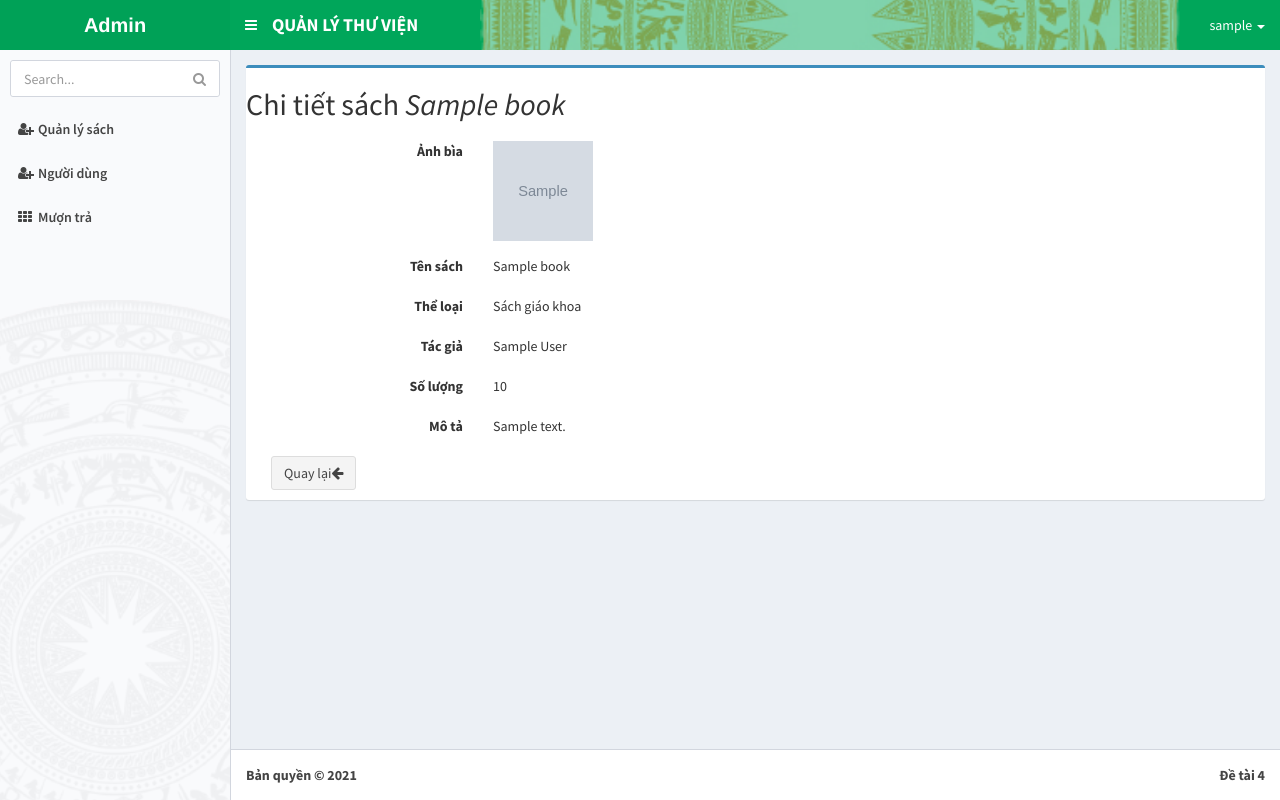
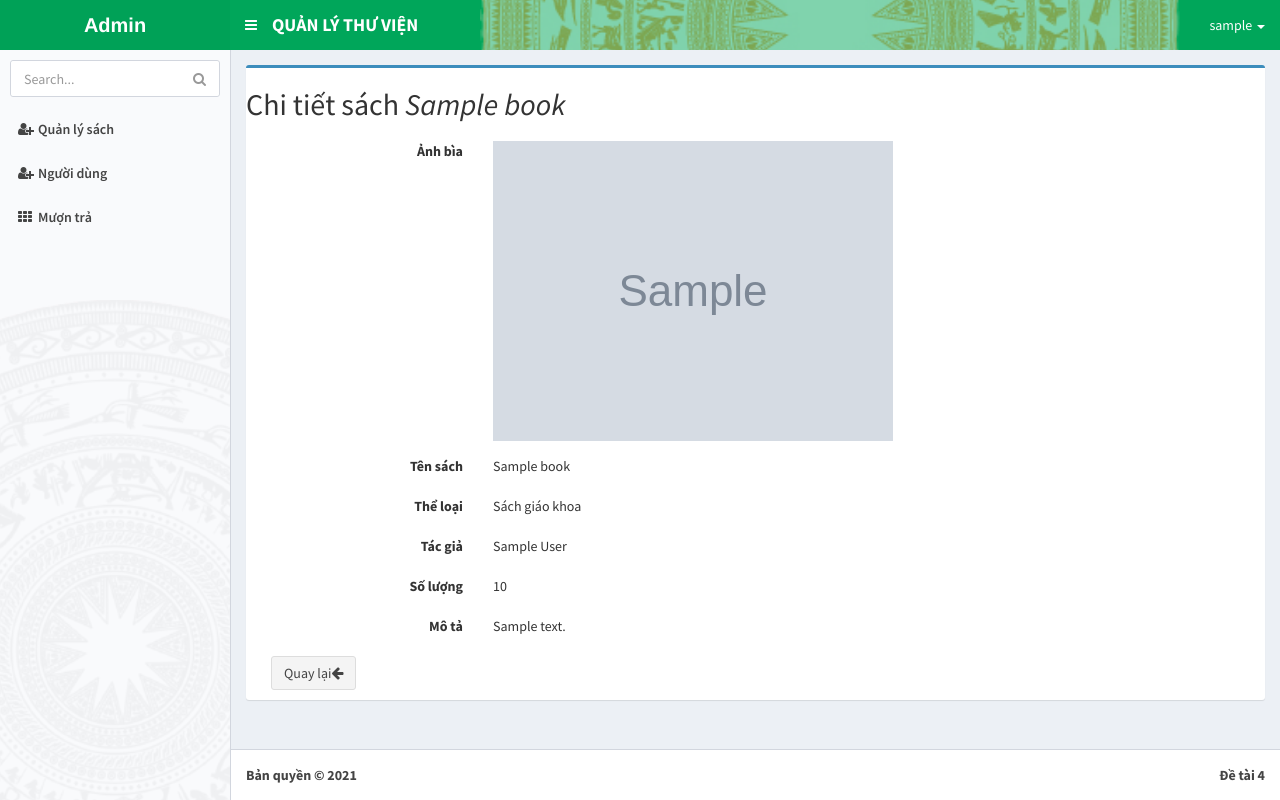
Before and after one commit to nvhuy1509/ManageBorrowAndReturnBooksForLibrary, a PHP site: the page made by index.php in a window 1280 px wide. Run offline with PHP 8.4, Linux system fonts and the light colour scheme; the visitor is signed in with stand-in values (Sample User, id 1); tables that the repository leaves empty hold one stand-in row (values such as "Sample post"); grey boxes marked "Sample" are stand-in pictures.

Commit message:
reponsive img chi tiết sách

```diff
--- a/app/view/book/book_detail.php
+++ b/app/view/book/book_detail.php
@@ -11,7 +11,7 @@
                     <div class="form-group">
                         <label for="inputEmail3" class="col-sm-4 text-right">Ảnh bìa</label>
                         <div class="col-sm-8">
-                        <img class="style-img" src="<?php echo FULL_SITE_ROOT."web/avatar/".$row['id']."/".$row['avatar'] ?>" alt="">                        </div>
+                        <img class="img-responsive" src="<?php echo FULL_SITE_ROOT."web/avatar/".$row['id']."/".$row['avatar'] ?>" alt="">                        </div>
                     </div>
                     <div class="form-group">
                         <label for="" class="col-sm-4 text-right">Tên sách</label>
```
